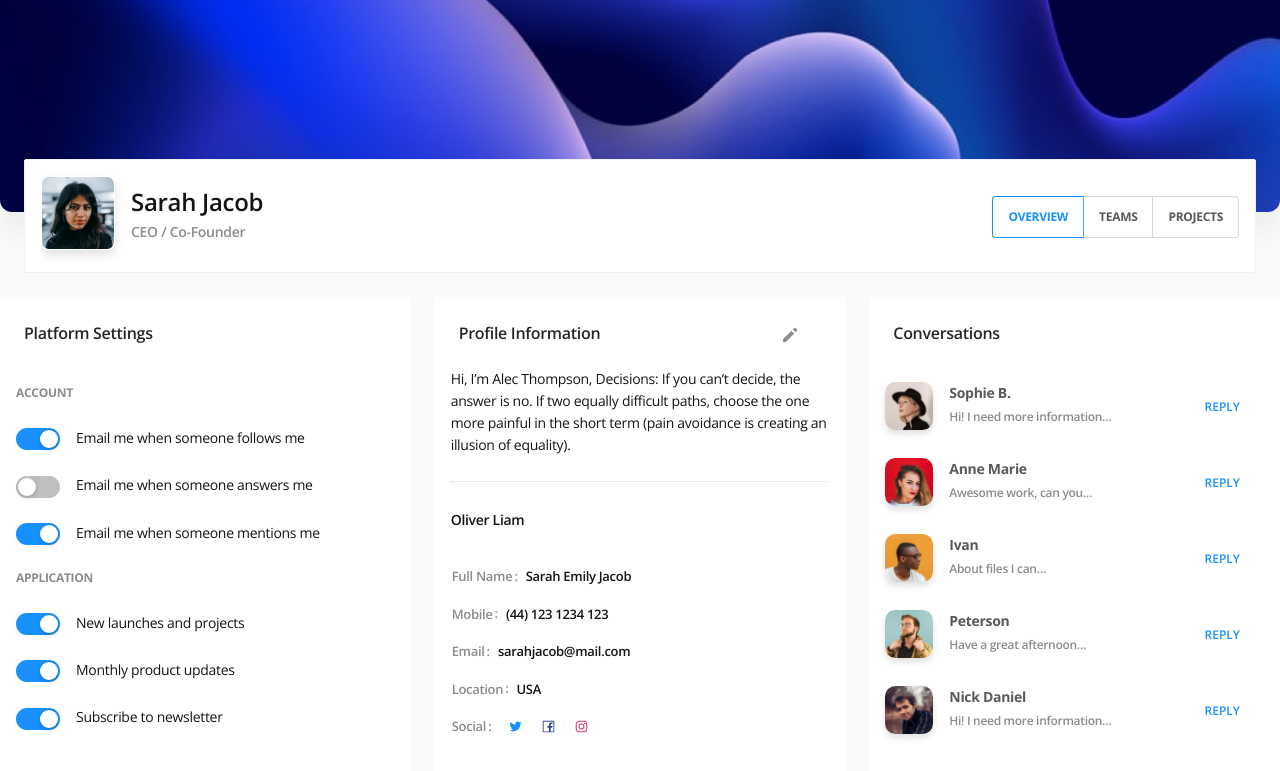
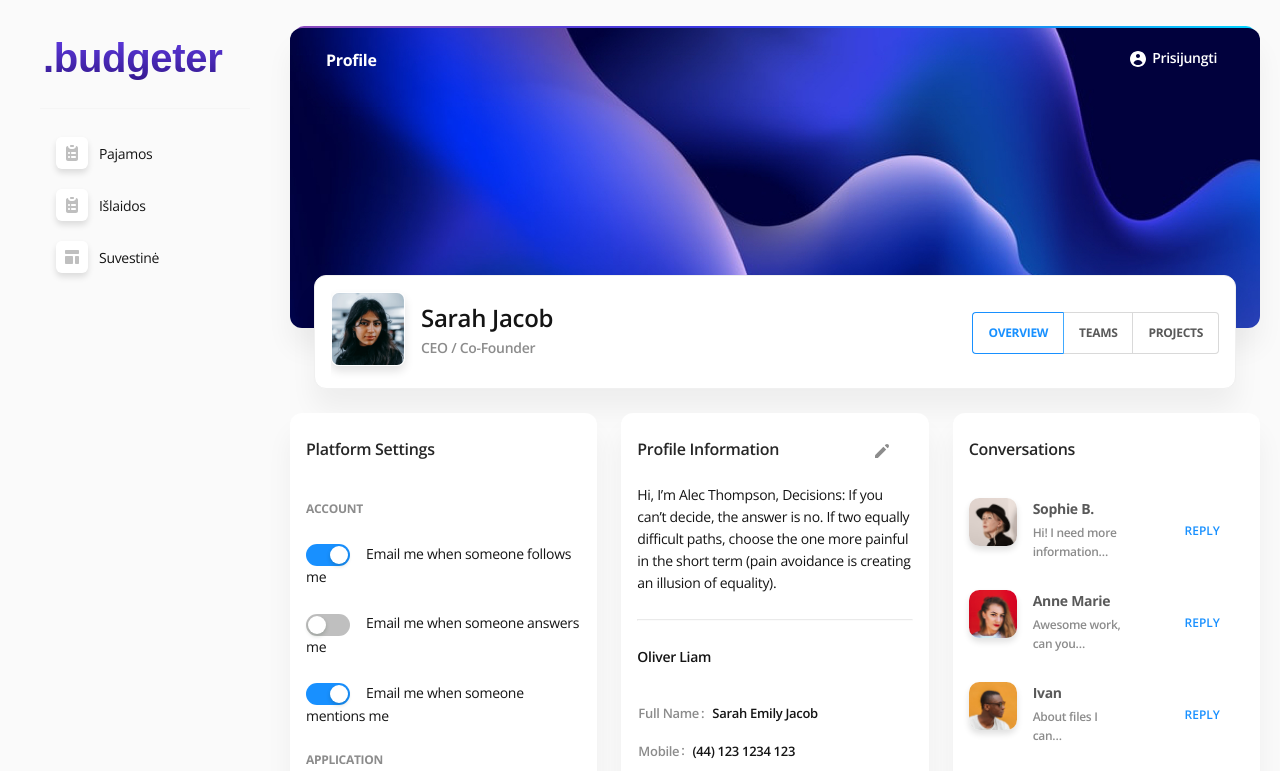
Before and after one commit to SerhioCapitano/Budget-Planner, a React (Create React App) app in the folder budgetPlanner-frontend/: page /profile in a window 1280 px wide. Shown: the top 771 px of the page. Built offline with nearby package versions, Linux system fonts and the light colour scheme; a web font is replaced by a local one.

Commit message:
Changed to react-router-dom@5

```diff
--- a/budgetPlanner-frontend/src/App.js
+++ b/budgetPlanner-frontend/src/App.js
@@ -1,5 +1,5 @@
 
-import {Routes, Route, Navigate } from "react-router-dom";
+import {Switch, Route} from "react-router-dom";
 import Home from "./pages/Home";
 import Table_incomes from "./pages/Table_incomes";
 import Billing from "./pages/Billing";
@@ -13,25 +13,23 @@ import 'antd/dist/antd.min.css';
 import "./assets/styles/main.css";
 import "./assets/styles/responsive.css";
 import Table_expenses from "./pages/Table_expenses";
-import { Header } from "antd/lib/layout/layout";
-import Sidenav from "./components/layout/Sidenav";
 
 function App() {
   return (
     <div className="App">
-      <Routes>
-      <Route  path="/" element={<Main/>} />
-          <Route  path="/santrauka" element={<Main/>} />
-          <Route  path="/pajamos" element={<Table_incomes/>} />
-          <Route  path="/islaidos" element={<Table_expenses/>} />
-          <Route  path="/billing" element={<Billing/>} />
-          <Route   path="/rtl" element={<Rtl/>} />
-          <Route   path="/profile" element={<Profile/>} />
-          <Route  exact path="/sign-up" element={<SignUp/>} />
-        <Route  path="/sign-in" element={<SignIn/>} />
-          <Route path="/" element={<Navigate replace to="/santrauka" />} />
-          {/* <Navigate from="/*" to="/suvestinė" /> */}
-      </Routes>
+      <Switch>
+        <Route  path="/sign-up" exact component={SignUp} />
+        <Route  path="/sign-in" exact component={SignIn} />
+        <Main>
+        <Route  path="/santrauka" exact component={Home} />
+        <Route  path="/pajamos" exact component={Table_incomes} />
+        <Route  path="/išlaidos" exact component={Table_expenses} />
+        <Route  path="/billing" exact component={Billing} />
+        <Route  path="/rtl" exact component={Rtl} />
+        <Route  path="/profile" exact component={Profile} />
+          {/* <Navigate from="/*" to="/santrauka" /> */}
+          </Main>
+      </Switch>
     </div>
   );
 }
--- a/budgetPlanner-frontend/src/components/layout/Sidenav.js
+++ b/budgetPlanner-frontend/src/components/layout/Sidenav.js
@@ -198,7 +198,7 @@ function Sidenav({ color }) {
 
 
         <Menu.Item key="2">
-          <NavLink to="/islaidos">
+          <NavLink to="/išlaidos">
             <span
               className="icon"
               style={{
@@ -207,13 +207,13 @@ function Sidenav({ color }) {
             >
               {tablesExpenses}
             </span>
-            <span className="label">Islaidos</span>
+            <span className="label">Išlaidos</span>
           </NavLink>
         </Menu.Item>
 
 
         <Menu.Item key="1">
-          <NavLink to="/santrauka">
+          <NavLink to="/suvestinė">
             <span
               className="icon"
               style={{
@@ -222,7 +222,7 @@ function Sidenav({ color }) {
             >
               {dashboard}
             </span>
-            <span className="label">Santrauka</span>
+            <span className="label">Suvestinė</span>
           </NavLink>
         </Menu.Item>
 
--- a/budgetPlanner-frontend/src/pages/SignIn.js
+++ b/budgetPlanner-frontend/src/pages/SignIn.js
@@ -128,9 +128,9 @@ export default class SignIn extends Component {
             <div className="header-col header-nav">
               <Menu mode="horizontal" defaultSelectedKeys={["1"]}>
                 <Menu.Item key="1">
-                  <Link to="/santrauka">
+                  <Link to="/suvestinė">
 
-                    <span> Santrauka</span>
+                    <span> Suvestinė</span>
                   </Link>
                 </Menu.Item>
                 <Menu.Item key="2">
--- a/budgetPlanner-frontend/src/pages/SignUp.js
+++ b/budgetPlanner-frontend/src/pages/SignUp.js
@@ -182,9 +182,9 @@ export default class SignUp extends Component {
             <div className="header-col header-nav">
               <Menu mode="horizontal" defaultSelectedKeys={["1"]}>
                 <Menu.Item key="1">
-                  <Link to="/santrauka">
+                  <Link to="/suvestinė">
                     {template}
-                    <span> Santrauka</span>
+                    <span> Suvestinė</span>
                   </Link>
                 </Menu.Item>
                 {/* <Menu.Item key="2">
```
